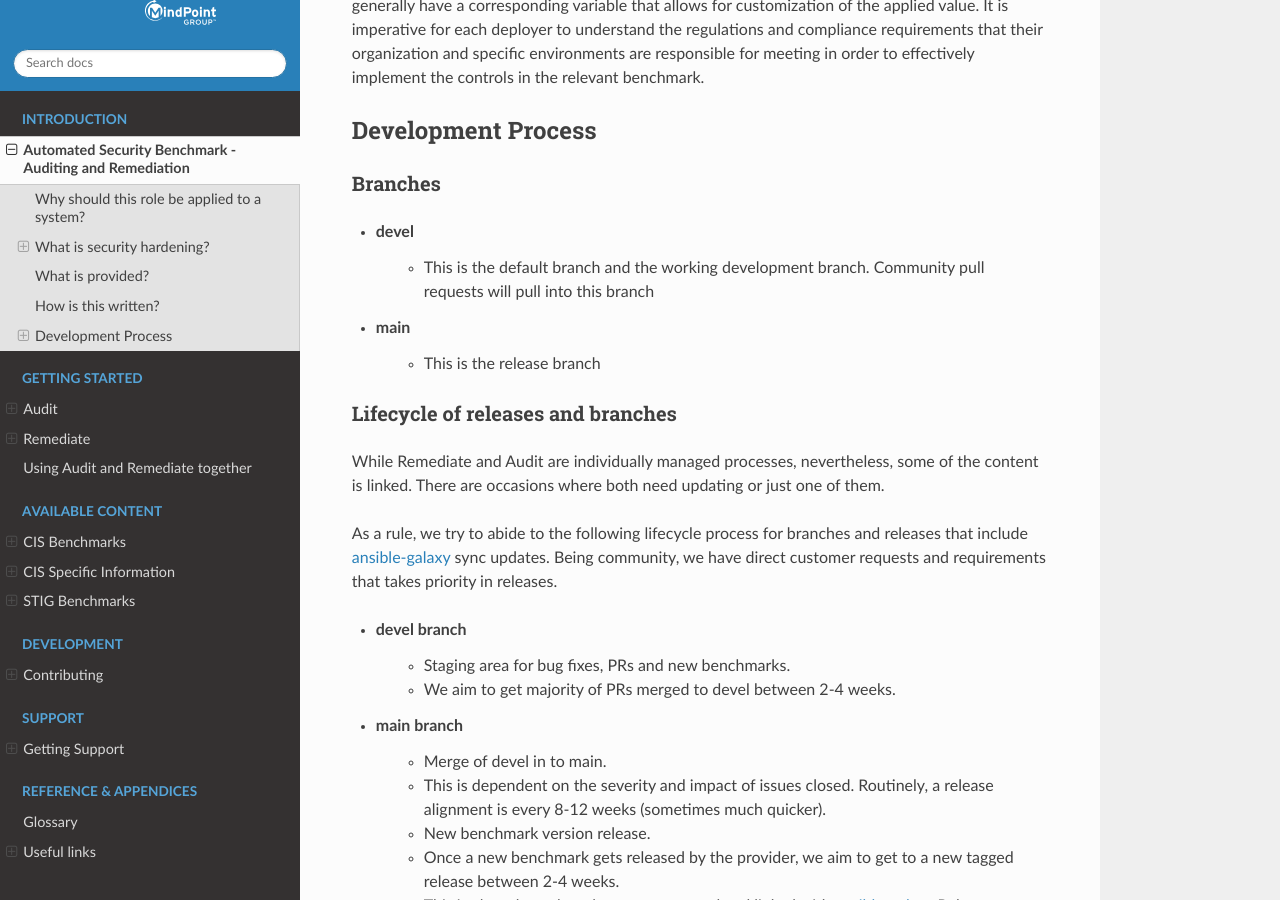
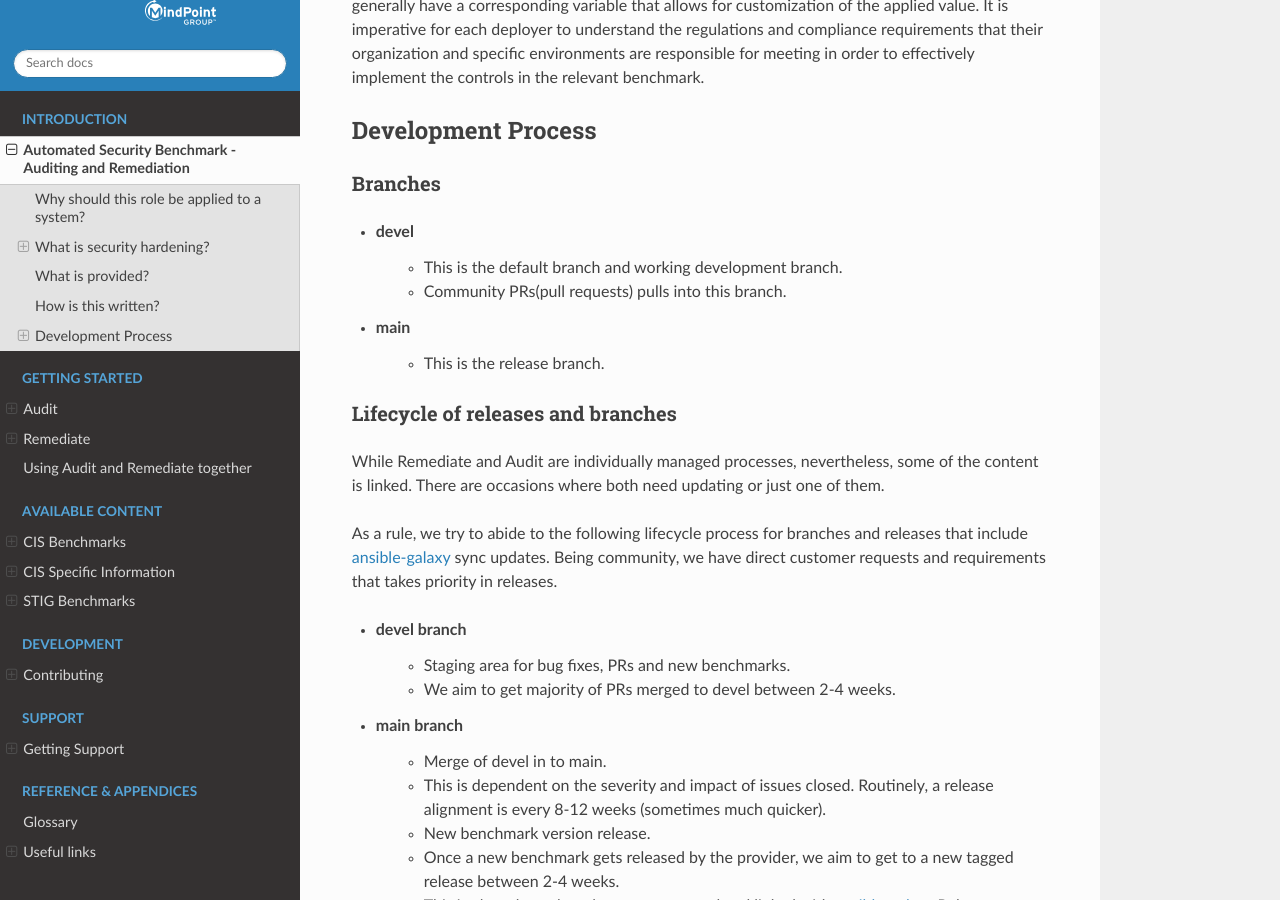
Before and after one commit to ansible-lockdown/MPG-AL-READTHEDOCS, a Sphinx documentation site: the page built from docs/source/intro.rst, in a window 1280 px wide and 900 px high, scrolled down 2959 px. Built offline with Sphinx 7.4.7 and the Read the Docs theme 2.0.0, drawn with Linux system fonts in a browser that asks for light colours; pages that are not in the unit, such as notebooks, are missing from menus.

```diff
--- a/docs/source/intro.rst
+++ b/docs/source/intro.rst
@@ -120,9 +120,11 @@
 ^^^^^^^^
 
 - devel
-   - This is the default branch and the working development branch. Community pull requests will pull into this branch
+   - This is the default branch and working development branch.
+   - Community PRs(pull requests) pulls into this branch.
+
 - main
-   - This is the release branch
+   - This is the release branch.
 
 Lifecycle of releases and branches
 ^^^^^^^^^^^^^^^^^^^^^^^^^^^^^^^^^^
```
